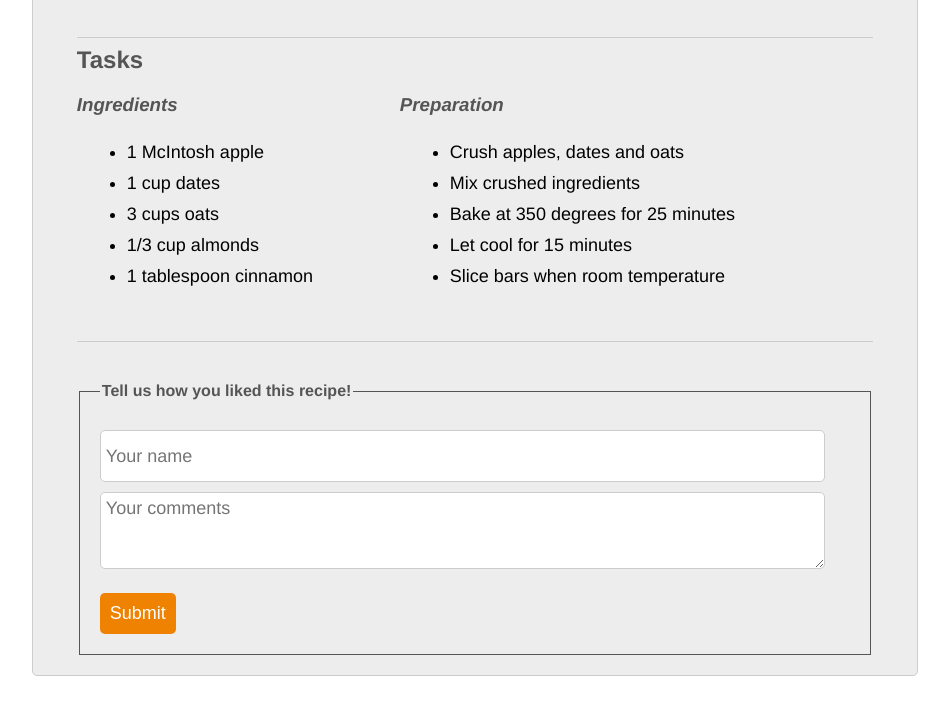
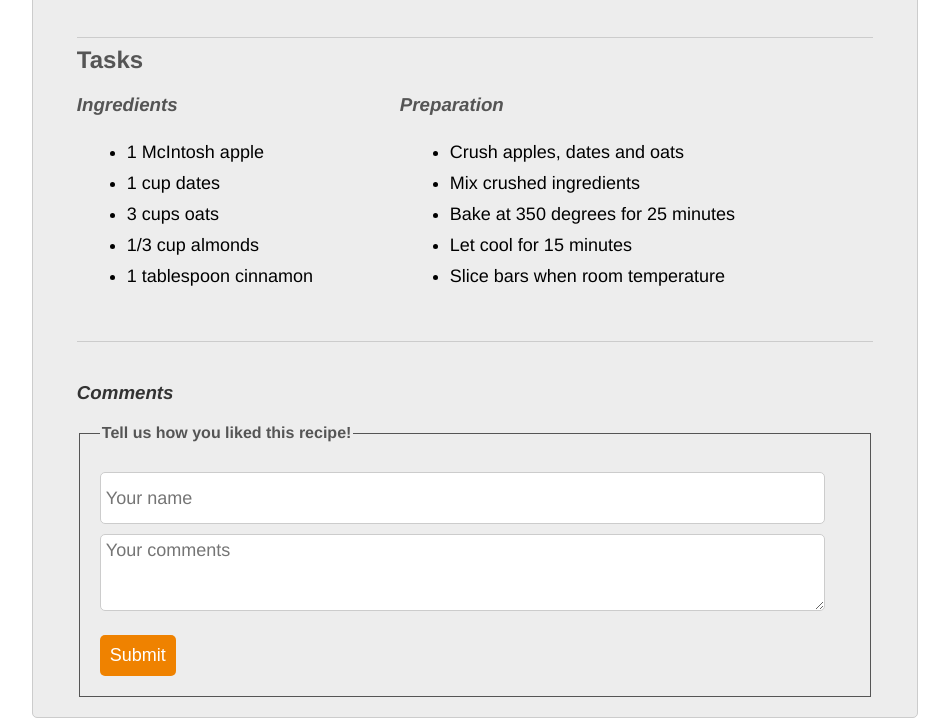
Before and after one commit to gymnasium/javascript-survival-guide, a website: page www/index.html in a window 1280 px wide. Shown: the part 398-1124 px from the top of the page, without its empty margins (165-1114 px from the left). Before the commit the page ends 1082 px from the top, so only its background shows below. Drawn offline with nearby package versions, Linux system fonts and the light colour scheme.

Commit message:
add comments header

```diff
--- a/www/index.html
+++ b/www/index.html
@@ -62,7 +62,10 @@
               </div>
               <hr class="bottom">
               <section>
-                <div>
+                <div class="commentsFormContainer">
+                  <h3>
+                      Comments
+                  </h3>
                   <form id="feedbackForm">
                     <fieldset>
                       <legend>Tell us how you liked this recipe!</legend>
```
